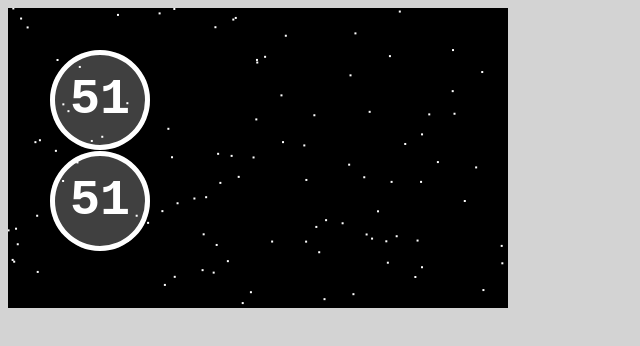
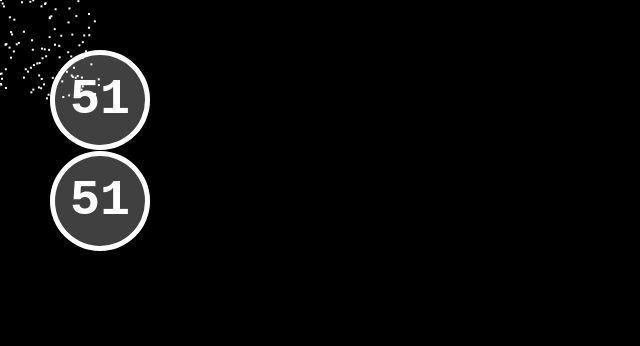
Before and after one commit to wthit56/Bits, a plain HTML site: page index.html in a window 1280 px wide. Shown: the whole page, without its empty margins (0-640 px from the left). Drawn offline with Linux system fonts and the light colour scheme.

Commit message:
Resizing

```diff
--- a/game.js
+++ b/game.js
@@ -6,16 +6,32 @@ if (!HTML.getContext || !(context = HTML.getContext("2d"))) {
 	throw HTML.innerHTML = "Browser does not support Canvas.";
 }
 
-var width = HTML.width = 500, height = HTML.height = 300;
 HTML.offset = null;
 
 var circle = Math.PI * 2;
 
 var view = {
+	setup: function() {
+		context.fillStyle = "black";
+		context.font = "bold " + Attractor.radius + "px 'courier new'";
+		console.log(context.font);
+		context.textAlign = "center";
+		context.textBaseline = "middle";
+	},
 	bits: [], attractors: [],
 	offset: { x: 0, y: 0 },
 	coord: function(dimension, value) {
 		return value - HTML.offset[dimension] - this.offset[dimension];
+	},
+	size: {
+		x: 0, y: 0,
+		update: function() {
+			this.x = HTML.width = window.innerWidth;
+			this.y = HTML.height = window.innerHeight;
+			this.stale = false;
+			view.setup();
+		},
+		stale: true
 	}
 };
 
@@ -55,10 +71,7 @@ Attractor.render = function(attractor) {
 	context.fillText(attractor.countString, attractor.x, attractor.y, Attractor.radius * Math.PI / 2);
 };
 
-context.fillRect(0, 0, width, height);
-context.font = "bold " + Attractor.radius + "px courier new";
-context.textAlign = "center";
-context.textBaseline = "middle";
+context.fillRect(0, 0, Infinity, Infinity);
 
 var mouse = { x: -1, y: -1, active: false };
 var input = [], drag, attract;
@@ -149,7 +162,7 @@ input.handle = (function() {
 })();
 
 for (var i = 0; i < 100; i++) {
-	view.bits.push(new Bit(Math.random() * width, Math.random() * height));
+	view.bits.push(new Bit(Math.random() * 100, Math.random() * 100));
 }
 input.push({
 	type: "attract", attractor: null,
@@ -201,11 +214,17 @@ window.addEventListener("mouseup", function(e) {
 	}
 });
 
+window.addEventListener("resize", function() { view.size.stale = true; });
+
 requestAnimationFrame(function() {
 	HTML.offset = { x: HTML.offsetLeft, y: HTML.offsetTop };
 });
 
 requestAnimationFrame(function frame() {
+	if (view.size.stale) { // resize
+		view.size.update();
+	}
+
 	{ // update
 		for (var i = 0, l = input.length; i < l; i++) {
 			if (input.handle(input[i])) {
@@ -219,7 +238,7 @@ requestAnimationFrame(function frame() {
 
 	{ // render
 		// bg
-		context.fillRect(0, 0, width, height);
+		context.fillRect(0, 0, view.size.x, view.size.y);
 
 		// view
 		context.save();
--- a/index.html
+++ b/index.html
@@ -4,8 +4,7 @@
 	<head>
 		<script type="text/javascript" src="game.js"></script>
 		<style type="text/css">
-			/*body {margin:0;}*/
-			body {background-color:lightgrey;}
+			body {background-color:lightgrey; margin:0;}
 		</style>
 	</head>
 	<body>
```
